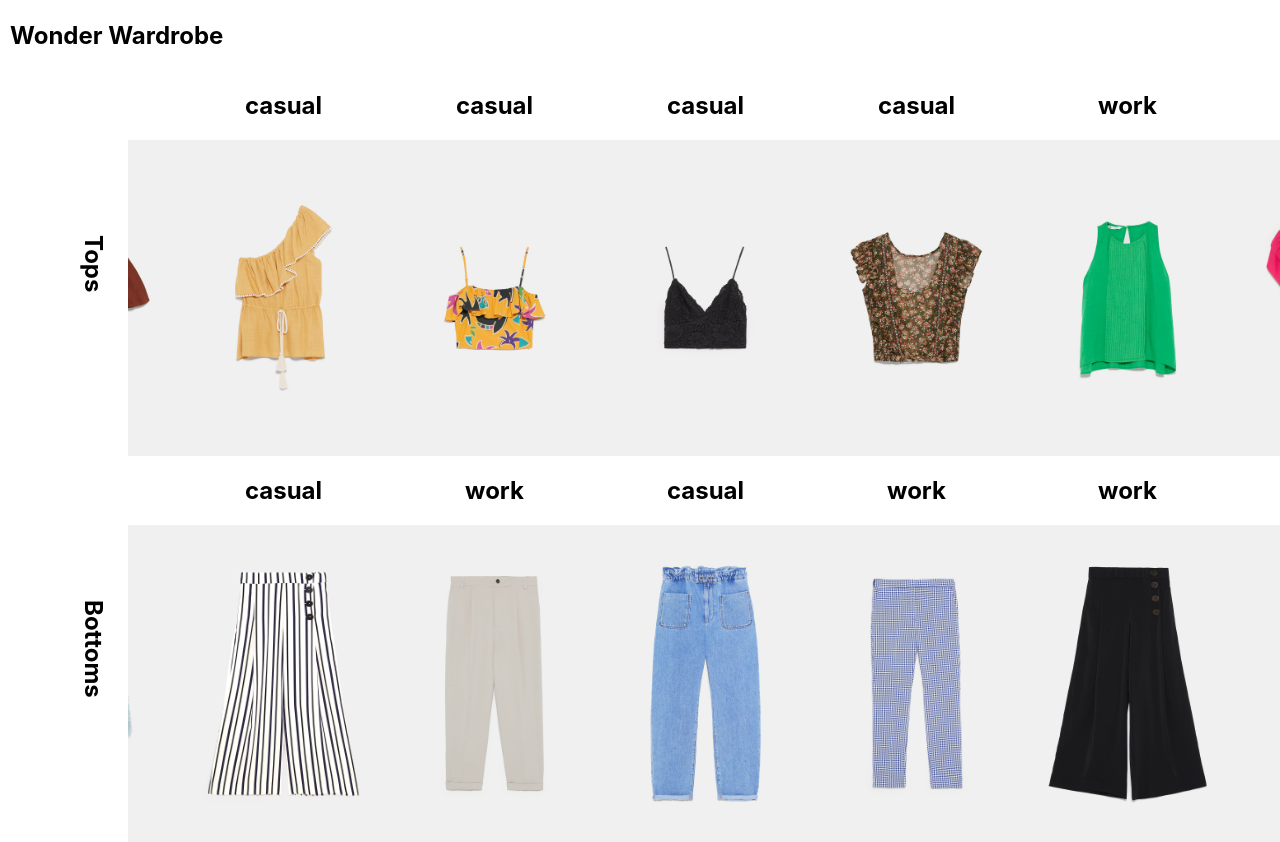
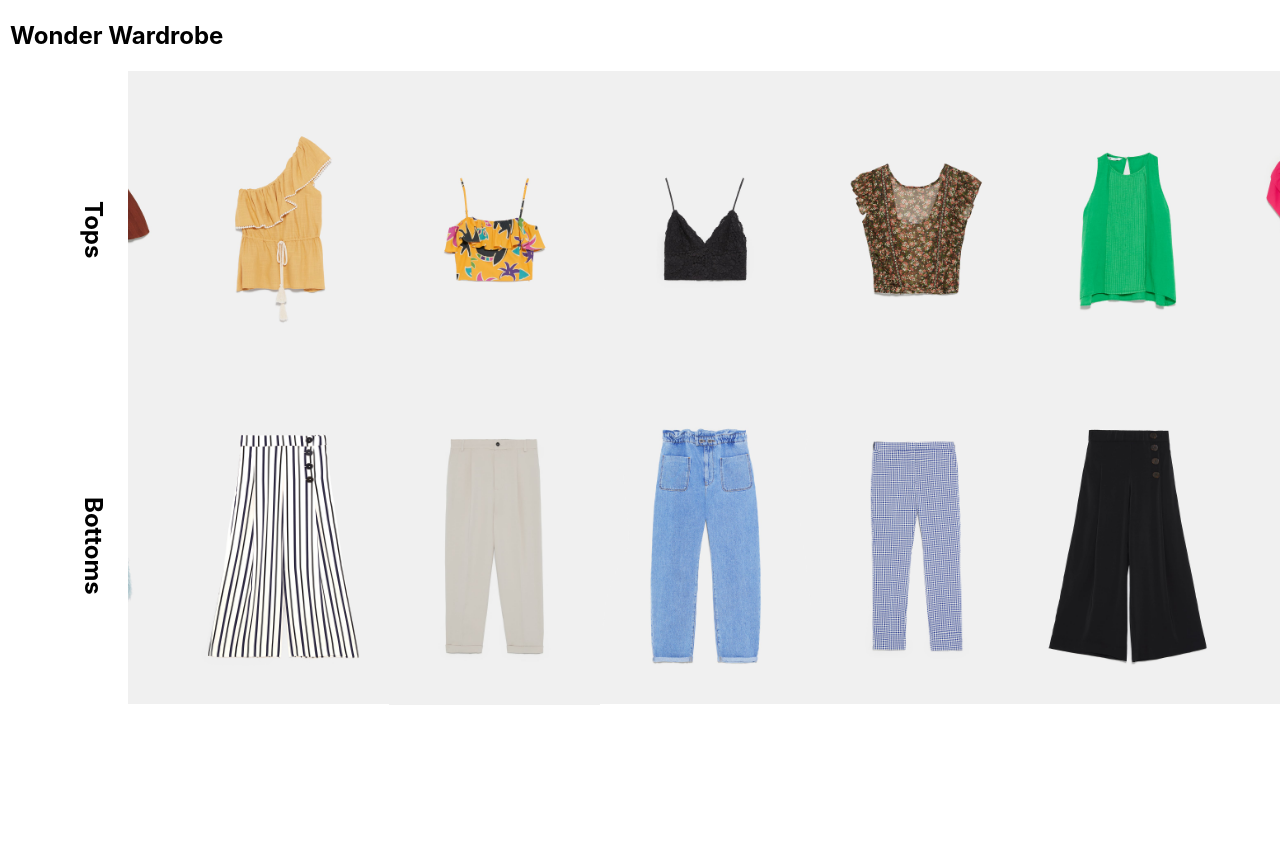
Before and after one commit to xwang1000/wonder-wardrobe, a React (Create React App) app: page / in a window 1280 px wide. Shown: the top 842 px of the page. After the commit the page ends 800 px from the top, so only its background shows below. Built offline with nearby package versions, Linux system fonts and the light colour scheme.

Commit message:
Remove occasion

```diff
--- a/src/components/Item.js
+++ b/src/components/Item.js
@@ -9,7 +9,6 @@ const Item = ({
 }) => {
   return (
     <div className="item">
-      <h2>{occasion}</h2>
       <img src={imageSrc} alt={name}></img>
     </div>
   )
```
